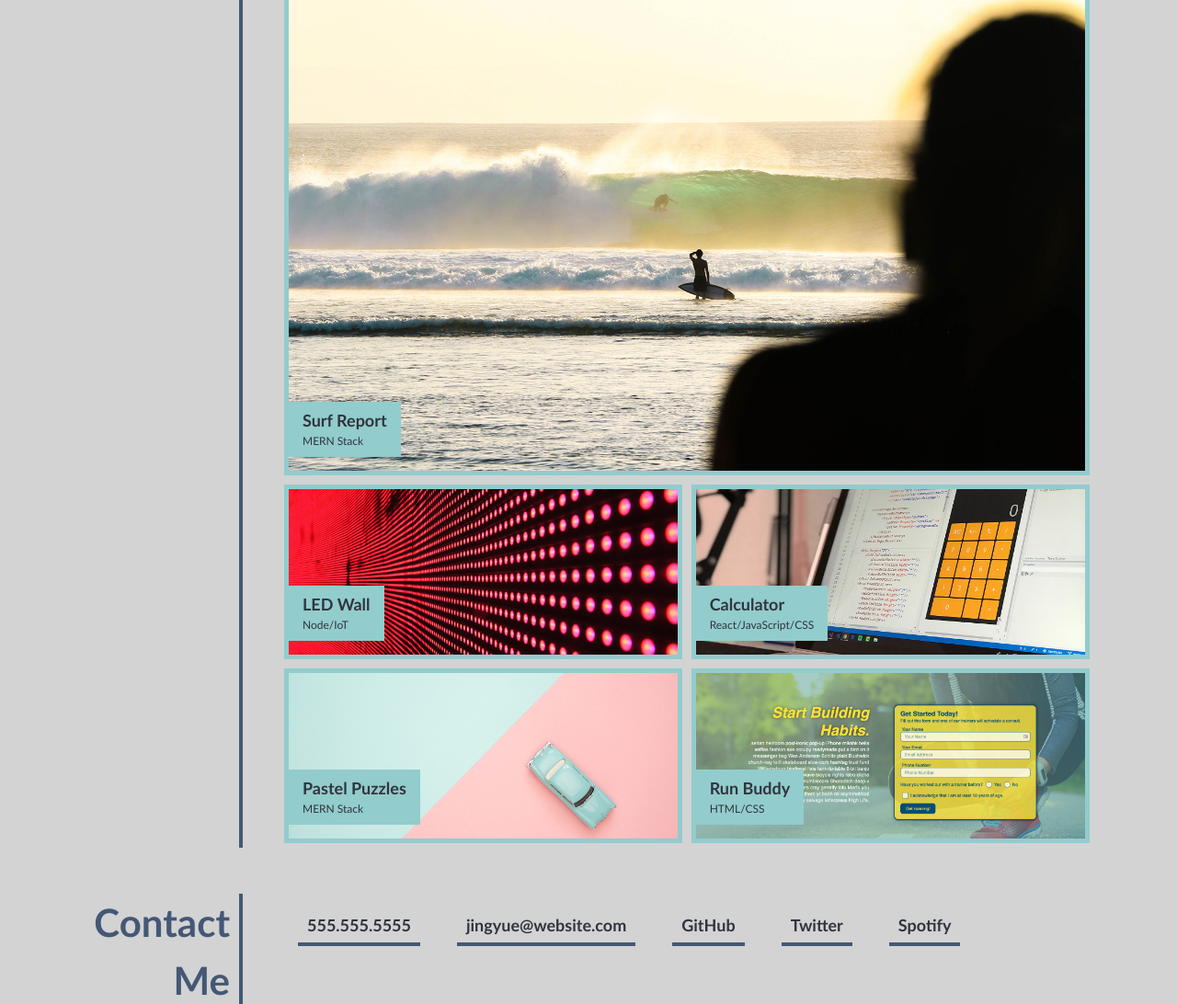
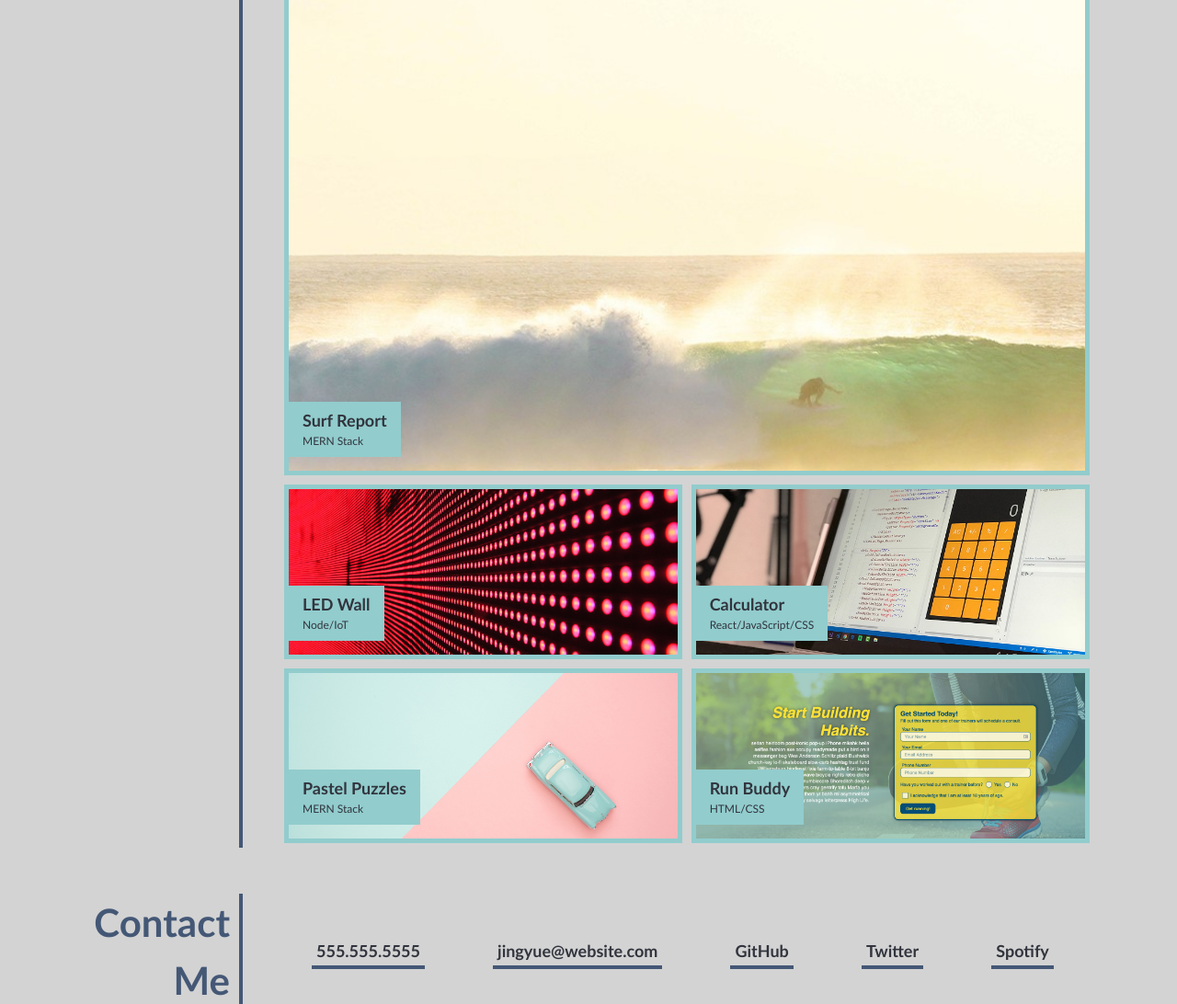
Before and after one commit to dr-jingyuezhao/module-2-challenge, a plain HTML site: page index.html in a window 1280 px wide. Shown: the part 748-1840 px from the top of the page at 92% size. Drawn offline with Linux system fonts and the light colour scheme.

Commit message:
updates contact section

```diff
--- a/css/style.css
+++ b/css/style.css
@@ -5,7 +5,7 @@
   --blue-color: #92CCCD;
   --darkgrey: #31343D;
   --sec-heading-color: #445876;
-  --highlight: rgba(255, 255, 0, 0.7);
+  --highlight: rgb(123, 107, 17, 1);
   --transition: 1s;
 
   --normal-font: 400;
@@ -165,7 +165,7 @@ header nav ul li a:hover {
 
 #surf-report {
   grid-area: surf-report;
-  background-image: url("../images/02-surf.jpg");
+  background-image: url("../images/02-surf-cropped.jpg");
 }
 
 #led-wall {
@@ -202,7 +202,7 @@ header nav ul li a:hover {
 
 /* set an outer and inner drop shadow on the picture to create a glowing effect on hover */
 .workGridArea:hover {
-  box-shadow: inset 0 0 200px var(--highlight), 0 0 0px var(--highlight);
+  box-shadow: inset 0 0 600px var(--highlight), 0 0 0px var(--highlight);
 }
 
 .subheading {
@@ -229,16 +229,15 @@ header nav ul li a:hover {
   margin: 0;
 }
 
-/*  */
-/* Contact Styles */
-.contact-links {
+/* contact section style */
+#links {
   display: flex;
-  justify-content: space-around;
+  align-items: center;
 }
 
 .contact-links li {
   list-style: none;
-  margin: 0px 20px;
+  margin: 0px 35px;
   display: inline;
   padding: 5px;
   border-bottom: 4px solid var(--sec-heading-color);
@@ -246,7 +245,6 @@ header nav ul li a:hover {
 }
 
 .contact-links li a {
-  padding: 5px;
   text-decoration: none;
   font-weight: bold;
   color: var(--darkgrey);
```
Also changed, not shown: images/02-surf-cropped.jpg (added).
